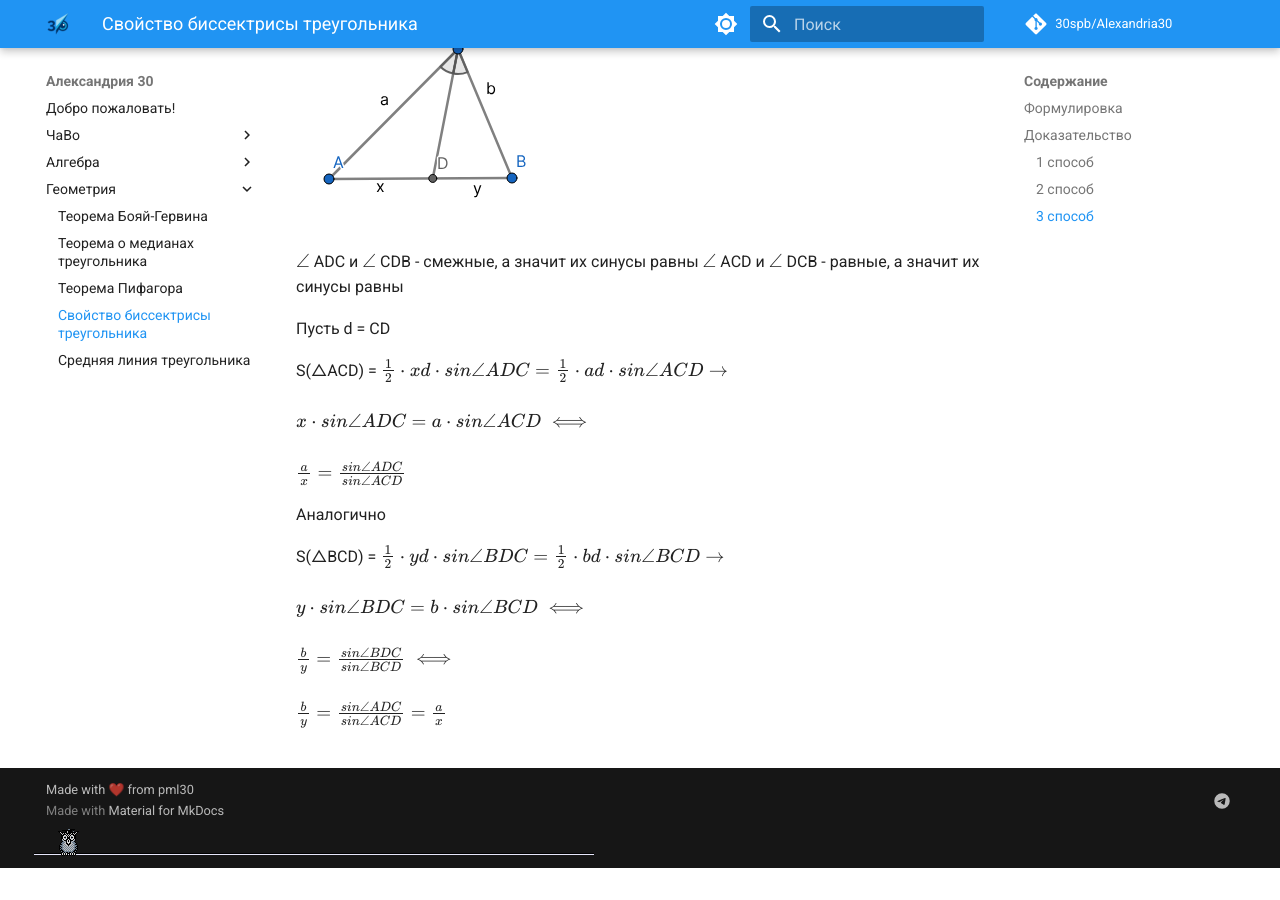
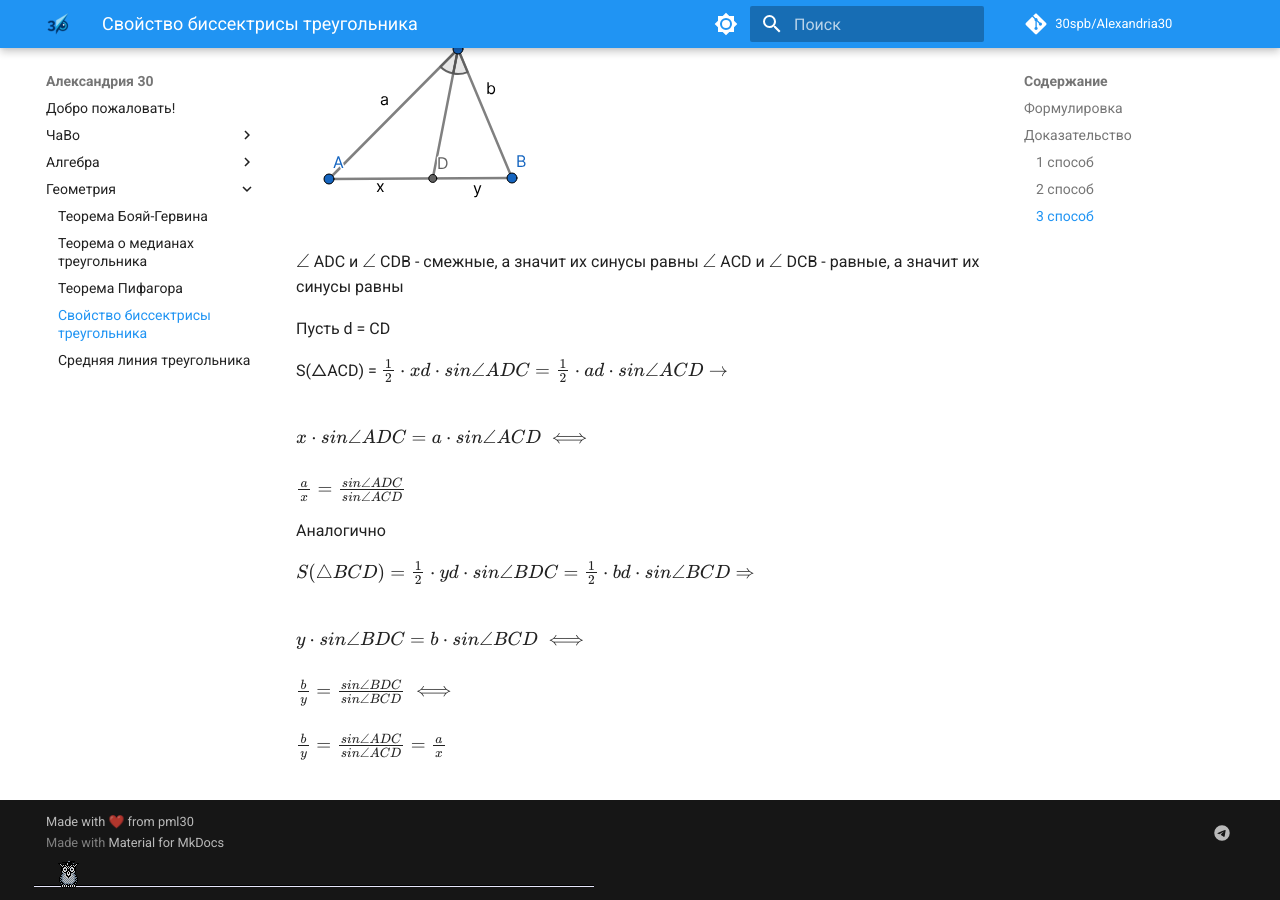
Before and after one commit to 30spb/Alexandria30, an MkDocs documentation site: the page built from docs/geometry/bissector_property.md, in a window 1280 px wide and 900 px high, scrolled down 2357 px. Built offline with MkDocs 1.6.1 and Material for MkDocs 9.7.7, drawn with Linux system fonts in a browser that asks for light colours; comment, search, counter and statistics services are not loaded; before the commit the page ends 3225 px from its top, so only the background shows below that.

Commit message:
Фикс чего-то (#23)

```diff
--- a/docs/geometry/bissector_property.md
+++ b/docs/geometry/bissector_property.md
@@ -64,12 +64,14 @@
 Пусть d = CD
 
 S(△ACD) = $\frac{1}{2} \cdot xd \cdot sin \angle ADC = \frac{1}{2} \cdot ad \cdot sin \angle ACD \rightarrow$ <br><br>
+
 $x \cdot sin \angle ADC = a \cdot sin \angle ACD \iff$ <br><br>
 $\frac{a}{x} = \frac{sin \angle ADC}{sin \angle ACD}$
 
 Аналогично
 
-S(△BCD) = $\frac{1}{2} \cdot yd \cdot sin \angle BDC = \frac{1}{2} \cdot bd \cdot sin \angle BCD \rightarrow$ <br><br>
+$S(△BCD) = \frac{1}{2} \cdot yd \cdot sin \angle BDC = \frac{1}{2} \cdot bd \cdot sin \angle BCD \Rightarrow$ <br><br>
+
 $y \cdot sin \angle BDC = b \cdot sin \angle BCD \iff$ <br><br>
 $\frac{b}{y} = \frac{sin \angle BDC}{sin \angle BCD} \iff$ <br><br>
 $\frac{b}{y} = \frac{sin \angle ADC}{sin \angle ACD} = \frac{a}{x}$
```
